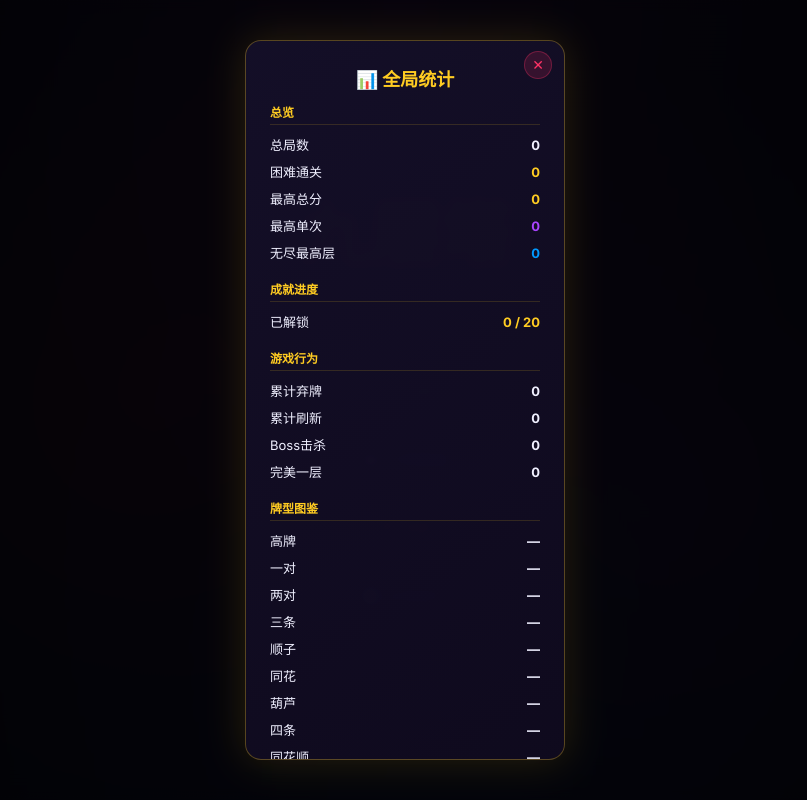
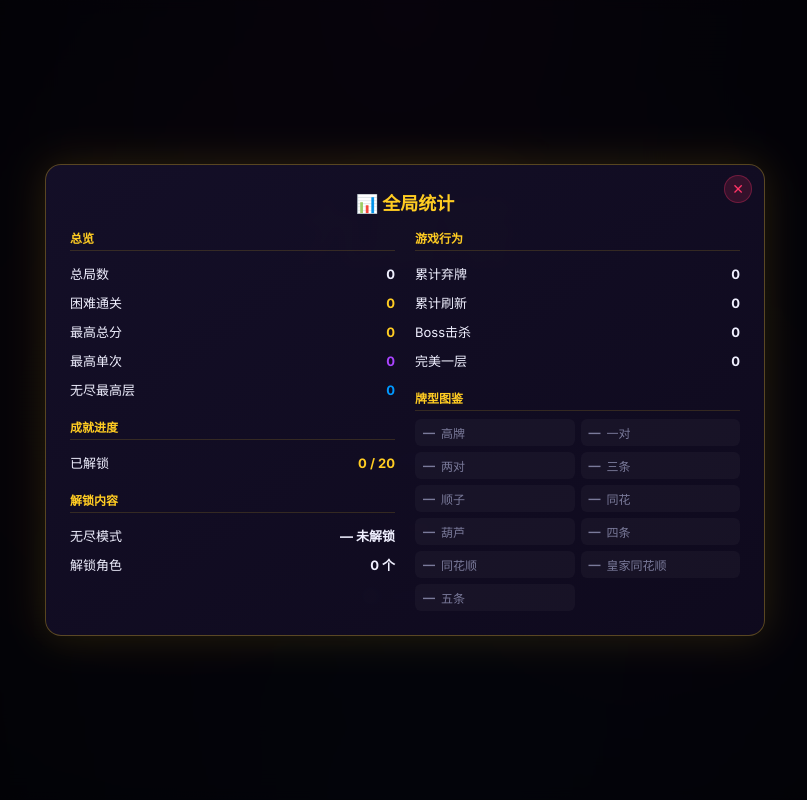
Before and after one commit to mhdfy1988/jiuchongta, a Vue app: page / in a window 1280 px wide. Both pictures are taken after a click on the button "📊 全局统计". Shown: the whole page, without its empty margins (235-1042 px from the left). Built offline with nearby package versions, Linux system fonts and the light colour scheme.

Commit message:
style: 成就分页固定高度+全局统计改为宽版双列布局

```diff
--- a/src/components/AchievementsModal.vue
+++ b/src/components/AchievementsModal.vue
@@ -91,8 +91,10 @@ function isUnlocked(id) {
 }
 .ach-grid {
   display: grid;
-  grid-template-columns: repeat(auto-fill, minmax(170px, 1fr));
+  grid-template-columns: repeat(3, 1fr);
+  grid-auto-rows: 1fr;
   gap: 10px;
+  min-height: calc(3 * 172px + 20px);
 }
 .ach-card {
   display: flex; flex-direction: column; align-items: center; text-align: center;
--- a/src/components/GlobalStatsModal.vue
+++ b/src/components/GlobalStatsModal.vue
@@ -1,8 +1,11 @@
 <template>
-  <BaseModal size="sm" @close="$emit('close')">
+  <BaseModal size="lg" @close="$emit('close')">
     <button class="close-btn" @click="$emit('close')">✕</button>
     <h2 class="modal-title">📊 全局统计</h2>
 
+    <div class="stats-layout">
+      <!-- 左列 -->
+      <div class="stats-col">
         <div class="stats-section">
           <div class="section-label">总览</div>
           <div class="stat-row"><span class="sr-label">总局数</span><span class="sr-value">{{ totalGames }}</span></div>
@@ -18,6 +21,15 @@
         </div>
 
         <div class="stats-section">
+          <div class="section-label">解锁内容</div>
+          <div class="stat-row"><span class="sr-label">无尽模式</span><span class="sr-value" :class="{ unlocked: stats.unlockedEndless }">{{ stats.unlockedEndless ? '✓ 已解锁' : '— 未解锁' }}</span></div>
+          <div class="stat-row"><span class="sr-label">解锁角色</span><span class="sr-value">{{ (stats.unlockedChars || []).length }} 个</span></div>
+        </div>
+      </div>
+
+      <!-- 右列 -->
+      <div class="stats-col">
+        <div class="stats-section">
           <div class="section-label">游戏行为</div>
           <div class="stat-row"><span class="sr-label">累计弃牌</span><span class="sr-value">{{ stats.totalDiscards || 0 }}</span></div>
           <div class="stat-row"><span class="sr-label">累计刷新</span><span class="sr-value">{{ stats.totalRerolls || 0 }}</span></div>
@@ -27,17 +39,14 @@
 
         <div class="stats-section">
           <div class="section-label">牌型图鉴</div>
-      <div v-if="handTypeList.length === 0" class="empty-text">尚未打出任何牌型</div>
-      <div v-for="item in handTypeList" :key="item.name" class="stat-row">
-        <span class="sr-label">{{ item.name }}</span>
-        <span class="sr-value" :class="{ unlocked: item.unlocked }">{{ item.unlocked ? '✓' : '—' }}</span>
+          <div class="handtype-grid">
+            <div v-for="item in handTypeList" :key="item.name" class="ht-item" :class="{ unlocked: item.unlocked }">
+              <span class="ht-check">{{ item.unlocked ? '✓' : '—' }}</span>
+              <span class="ht-name">{{ item.name }}</span>
             </div>
           </div>
-
-    <div class="stats-section">
-      <div class="section-label">解锁内容</div>
-      <div class="stat-row"><span class="sr-label">无尽模式</span><span class="sr-value" :class="{ unlocked: stats.unlockedEndless }">{{ stats.unlockedEndless ? '✓ 已解锁' : '— 未解锁' }}</span></div>
-      <div class="stat-row"><span class="sr-label">解锁角色</span><span class="sr-value">{{ (stats.unlockedChars || []).length }} 个</span></div>
+        </div>
+      </div>
     </div>
   </BaseModal>
 </template>
@@ -70,15 +79,21 @@ const handTypeList = computed(() => {
   display: flex; align-items: center; justify-content: center; transition: all 0.2s;
 }
 .close-btn:hover { background: rgba(255,51,102,0.3); }
-.modal-title { font-size: 18px; color: var(--gold); text-align: center; margin-bottom: 12px; }
-.stats-section { margin-bottom: 14px; }
+.modal-title { font-size: 18px; color: var(--gold); text-align: center; margin-bottom: 14px; }
+.stats-layout {
+  display: grid;
+  grid-template-columns: 1fr 1fr;
+  gap: 20px;
+}
+.stats-col { display: flex; flex-direction: column; gap: 14px; }
+.stats-section { margin-bottom: 0; }
 .section-label {
   font-size: 12px; font-weight: 700; color: var(--gold);
-  margin-bottom: 6px; padding-bottom: 4px; border-bottom: 1px solid rgba(255,204,34,0.15);
+  margin-bottom: 8px; padding-bottom: 4px; border-bottom: 1px solid rgba(255,204,34,0.15);
 }
 .stat-row {
   display: flex; justify-content: space-between; align-items: center;
-  padding: 4px 0; font-size: 13px;
+  padding: 5px 0; font-size: 13px;
 }
 .sr-label { color: var(--text); }
 .sr-value { font-weight: 700; color: var(--text); }
@@ -87,5 +102,23 @@ const handTypeList = computed(() => {
 .sr-value.blue { color: var(--blue); }
 .sr-value.purple { color: var(--purple); }
 .sr-value.unlocked { color: #4ade80; }
-.empty-text { font-size: 12px; color: var(--muted); text-align: center; padding: 8px; }
+.handtype-grid {
+  display: grid;
+  grid-template-columns: 1fr 1fr;
+  gap: 6px;
+}
+.ht-item {
+  display: flex; align-items: center; gap: 6px;
+  padding: 5px 8px; border-radius: 6px;
+  background: rgba(255,255,255,0.03);
+  font-size: 12px;
+}
+.ht-item.unlocked {
+  background: rgba(74,222,128,0.08);
+}
+.ht-check { font-weight: 700; }
+.ht-item.unlocked .ht-check { color: #4ade80; }
+.ht-item:not(.unlocked) .ht-check { color: var(--muted); }
+.ht-name { color: var(--text); }
+.ht-item:not(.unlocked) .ht-name { color: var(--muted); }
 </style>
```
Lines whose indentation alone changed are shown as unchanged.
